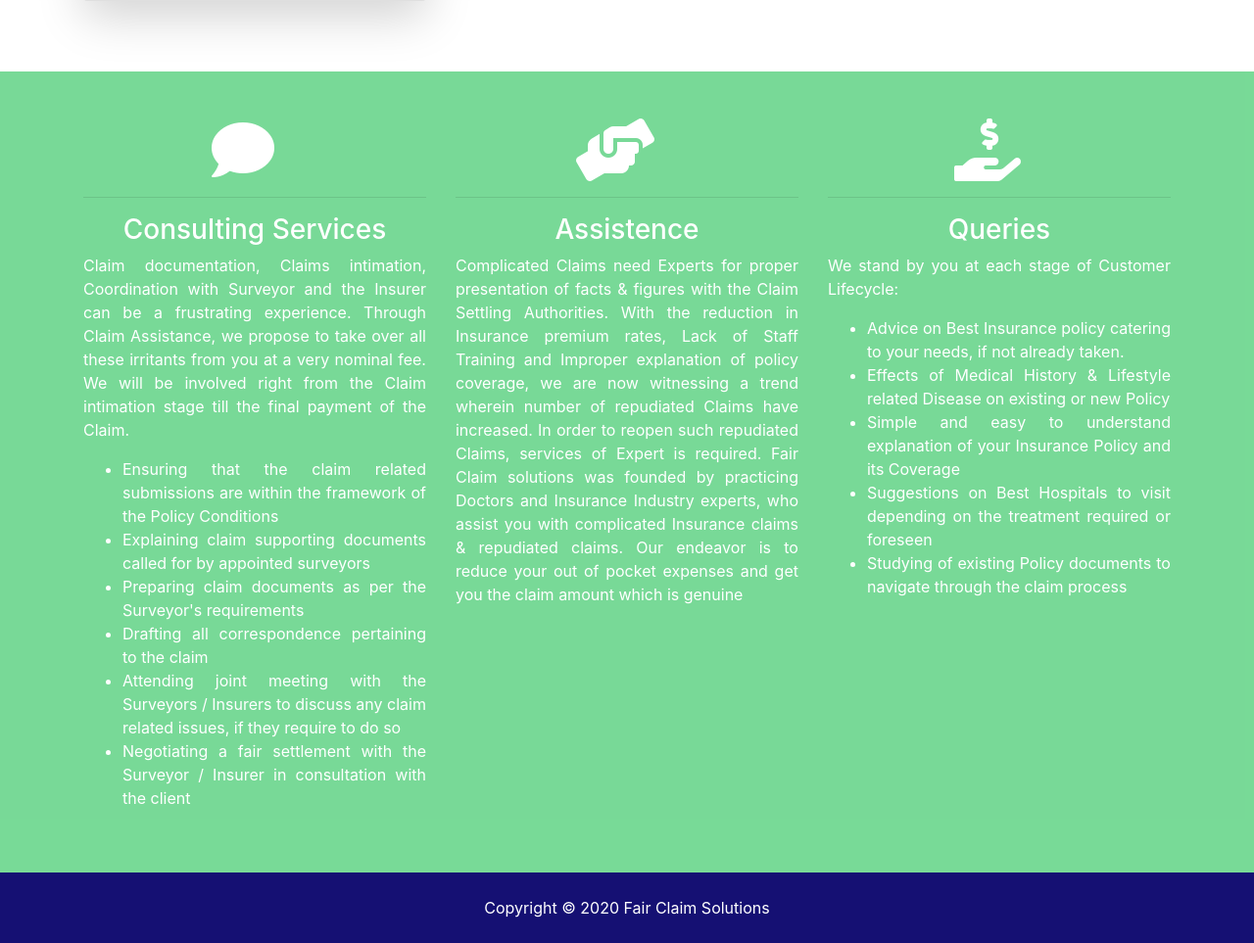
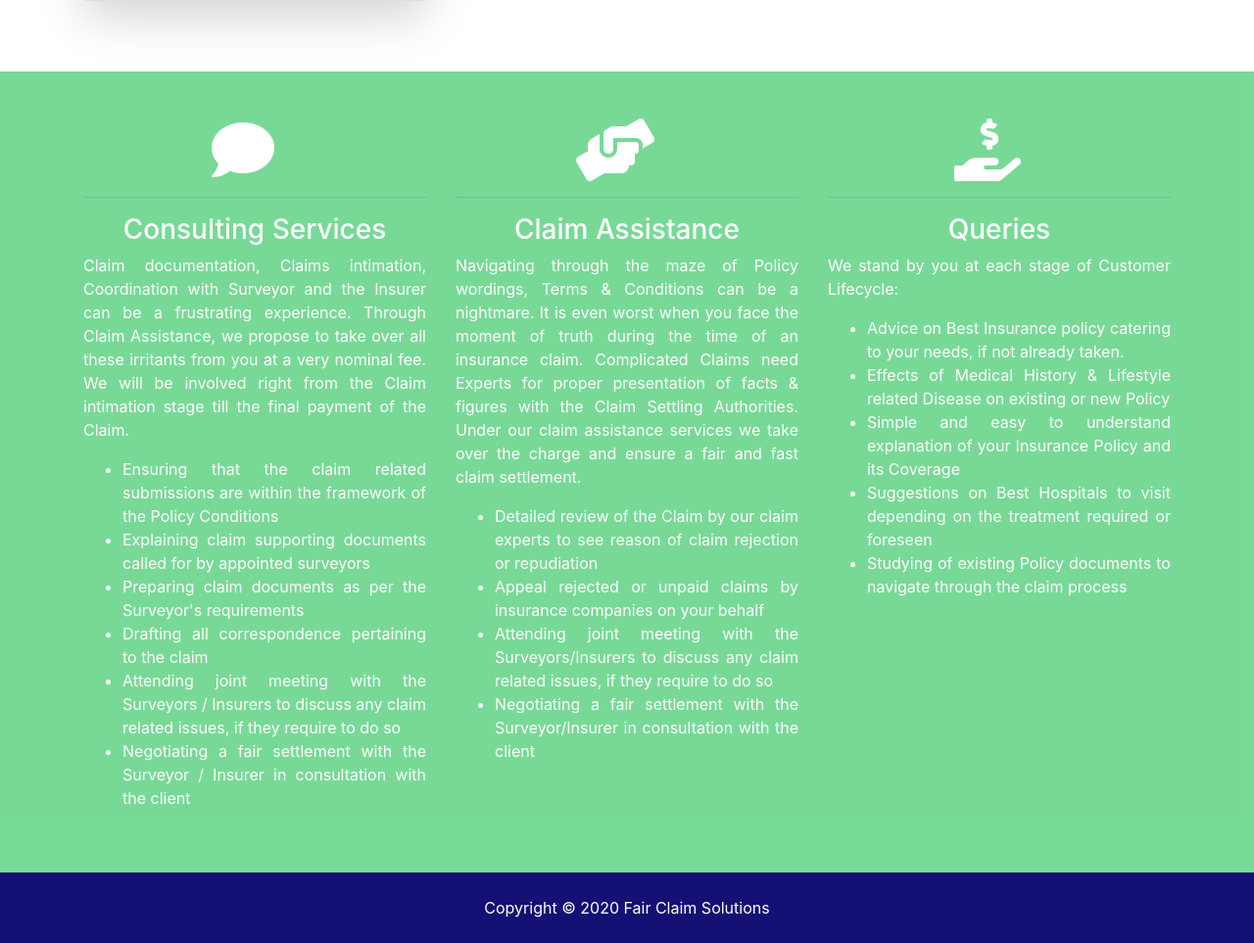
Before and after one commit to rafiyasir/fair_project, a Django app: page / in a window 1280 px wide. Shown: the part 1342-2305 px from the top of the page at 98% size. Run offline with Django 3.2, Linux system fonts and the light colour scheme; tables that the repository leaves empty hold one stand-in row (values such as "Sample post"); grey boxes marked "Sample" are stand-in pictures; some libraries are stand-ins or nearby versions.

Commit message:
home file change

```diff
--- a/templates/pages/index.html
+++ b/templates/pages/index.html
@@ -85,8 +85,14 @@
             <div class="col-md-4">
               <i class="fas fa-hands-helping fa-4x mr-4"></i>
               <hr>
-              <h3>Assistence</h3>
-              <p style="text-align: justify;">Complicated Claims need Experts for proper presentation of facts & figures with the Claim Settling Authorities. With the reduction in Insurance premium rates, Lack of Staff Training and Improper explanation of policy coverage,  we are now witnessing a trend wherein number of repudiated Claims have increased. In order to reopen such repudiated Claims, services of Expert is required. Fair Claim solutions was founded by practicing Doctors and Insurance Industry experts, who assist you with complicated Insurance claims & repudiated claims. Our endeavor is to reduce your out of pocket expenses and get you the claim amount which is genuine</p>
+              <h3>Claim Assistance</h3>
+              <p style="text-align: justify;">Navigating through the maze of Policy wordings, Terms & Conditions can be a nightmare. It is even worst when you face the moment of truth during the time of an insurance claim. Complicated Claims need Experts for proper presentation of facts & figures with the Claim Settling Authorities. Under our claim assistance services we take over the charge and ensure a fair and fast claim settlement.</p>
+              <ul style="text-align: justify;">
+                <li>Detailed review of the Claim by our claim experts to see reason of claim rejection or repudiation</li>
+                <li>Appeal rejected or unpaid claims by insurance companies on your behalf</li>
+                <li>Attending joint meeting with the Surveyors/Insurers to discuss any claim related issues, if they require to do so</li>
+                <li>Negotiating a fair settlement with the Surveyor/Insurer in consultation with the client</li>
+              </ul>
             </div>
             <div class="col-md-4">
               <i class="fas fa-hand-holding-usd fa-4x mr-4"></i>
```
